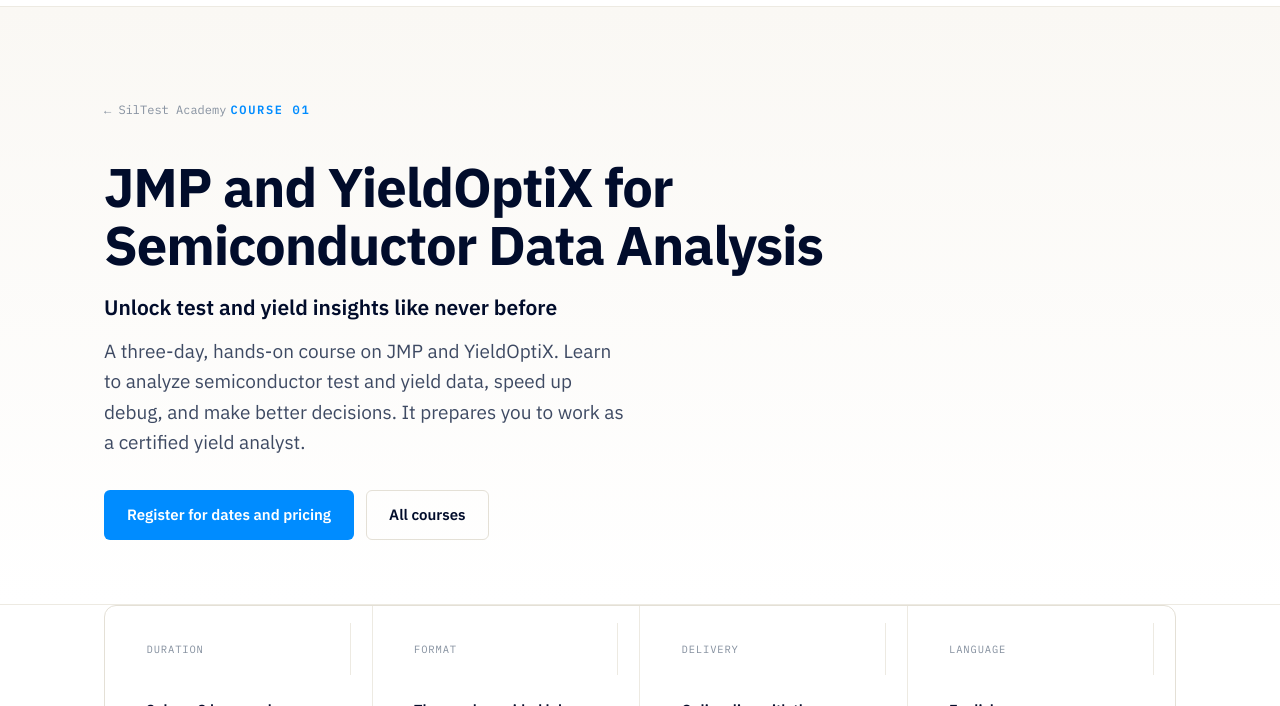
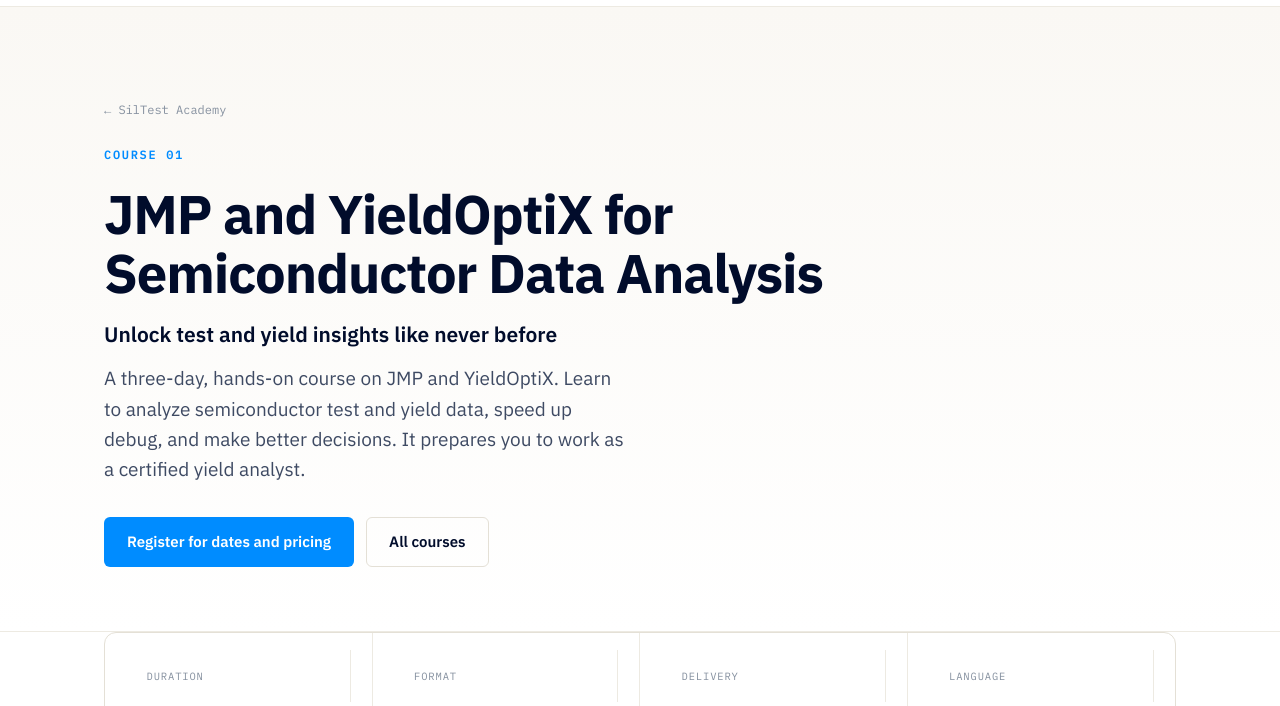
Before and after one commit to Venezia-Cote/siltest-website, an Astro site: page /academy/jmp-yieldoptix in a window 1280 px wide. Shown: the part 62-768 px from the top of the page. Built offline with nearby package versions, Linux system fonts and the light colour scheme; Astro itself is replaced by a stand-in of ours.

Commit message:
Update [slug].astro

```diff
--- a/src/pages/academy/[slug].astro
+++ b/src/pages/academy/[slug].astro
@@ -35,7 +35,7 @@ const schema = {
   <section class="hero">
     <div class="wrap">
       <div class="rv in" style="max-width:840px">
-        <a class="backlink" href="/academy/">&larr; SilTest Academy</a>
+        <div><a class="backlink" href="/academy/">&larr; SilTest Academy</a></div>
         {enr?.open
           ? <span class="enrol-flag"><i></i> Enrolment open  ·  {enr.dateShort}</span>
           : <span class="eyebrow">Course {course.num}{course.upcoming ? "  ·  dates soon" : ""}</span>}
```
